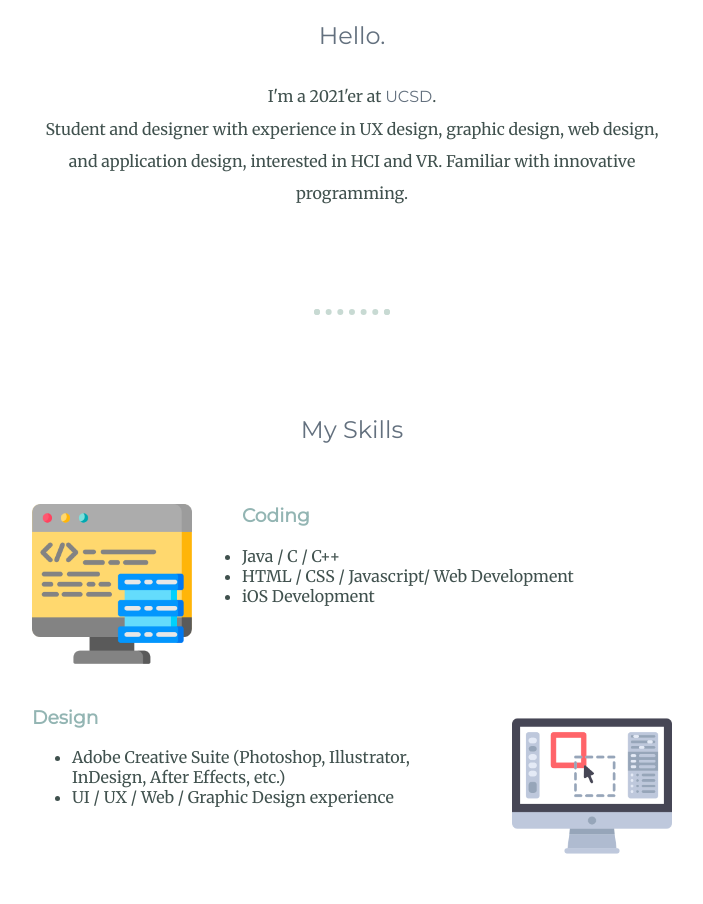
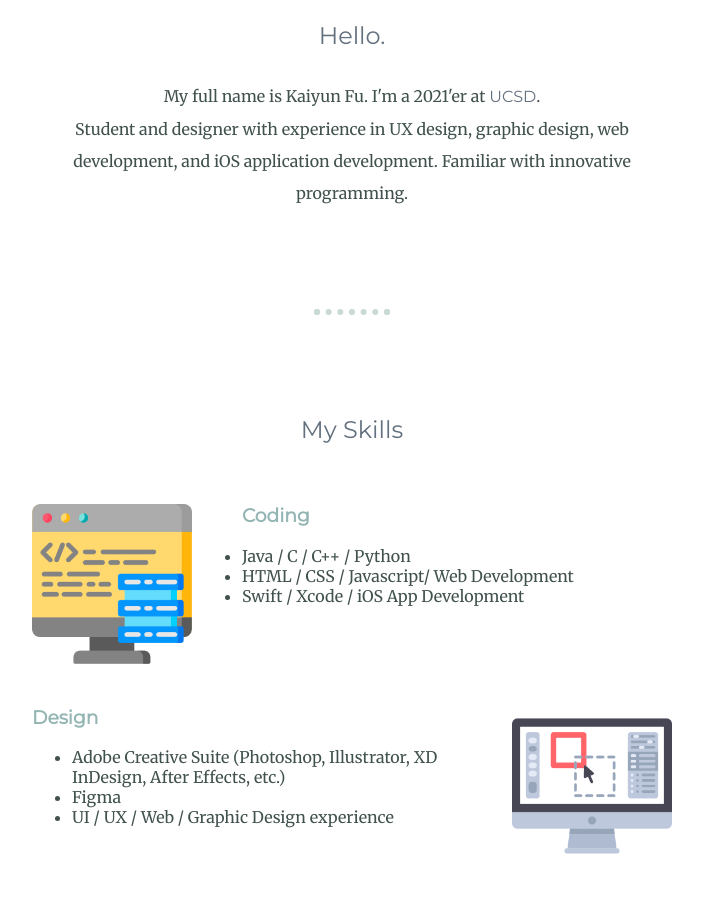
Before and after one commit to kaf011/cv, a plain HTML site: page index.html in a window 1280 px wide. Shown: the part 986-1890 px from the top of the page, without its empty margins (288-991 px from the left). Drawn offline with Linux system fonts and the light colour scheme.

Commit message:
modified index

```diff
--- a/index.html
+++ b/index.html
@@ -29,10 +29,10 @@
 
       <img src="images/girl.png" width="10%" alt="">
       <h2>Hello.</h2>
-      <p class="intro">I'm a 2021'er at <a href="https://www.ucsd.edu">UCSD</a>.</p>
+      <p class="intro">My full name is Kaiyun Fu. I'm a 2021'er at <a href="https://www.ucsd.edu">UCSD</a>.</p>
       <p class="intro">Student and designer with experience in UX design,
-        graphic design, web design, and application design,
-        interested in HCI and VR. Familiar with innovative programming.</p>
+        graphic design, web development, and iOS application development.
+        Familiar with innovative programming.</p>
 
     </div>
 
@@ -47,9 +47,9 @@
 
         <p>
           <ul align="left">
-            <li>Java / C / C++</li>
+            <li>Java / C / C++ / Python</li>
             <li>HTML / CSS / Javascript/ Web Development</li>
-            <li>iOS Development</li>
+            <li>Swift / Xcode / iOS App Development</li>
           </ul>
         </p>
 
@@ -62,8 +62,9 @@
 
         <p>
           <ul align="left">
-            <li>Adobe Creative Suite (Photoshop, Illustrator,
+            <li>Adobe Creative Suite (Photoshop, Illustrator, XD
               InDesign, After Effects, etc.)</li>
+            <li>Figma</li>
             <li>UI / UX / Web / Graphic Design experience</li>
           </ul>
         </p>
@@ -84,15 +85,15 @@
       <br>
       <br>
 
-      <a class="btn" href="noorafuu@gmail.com">CONTACT ME</a>
+      <a class="btn" href="mailto:noorafuu@gmail.com">CONTACT ME</a>
     </div>
   </div>
 
 
   <div class="bottom-container">
     <a class="footer-link" href="https://www.linkedin.com/in/kaiyun-fu-7365bb152/">LinkedIn</a>
-    <a class="footer-link" href="https://app.joinhandshake.com/users/11404220">Handshak</a>
-    <a class="footer-link" href="https://www.appbrewery.co/">Website</a>
+    <a class="footer-link" href="https://app.joinhandshake.com/users/11404220">Handshake</a>
+
     <p class="credit">© 2018 Nora Fu.</p>
     <!--
     <div>Icons made by <a href="https://www.freepik.com/" title="Freepik">Freepik</a> from <a href="https://www.flaticon.com/" title="Flaticon">www.flaticon.com</a> is licensed by <a href="http://creativecommons.org/licenses/by/3.0/"
```
